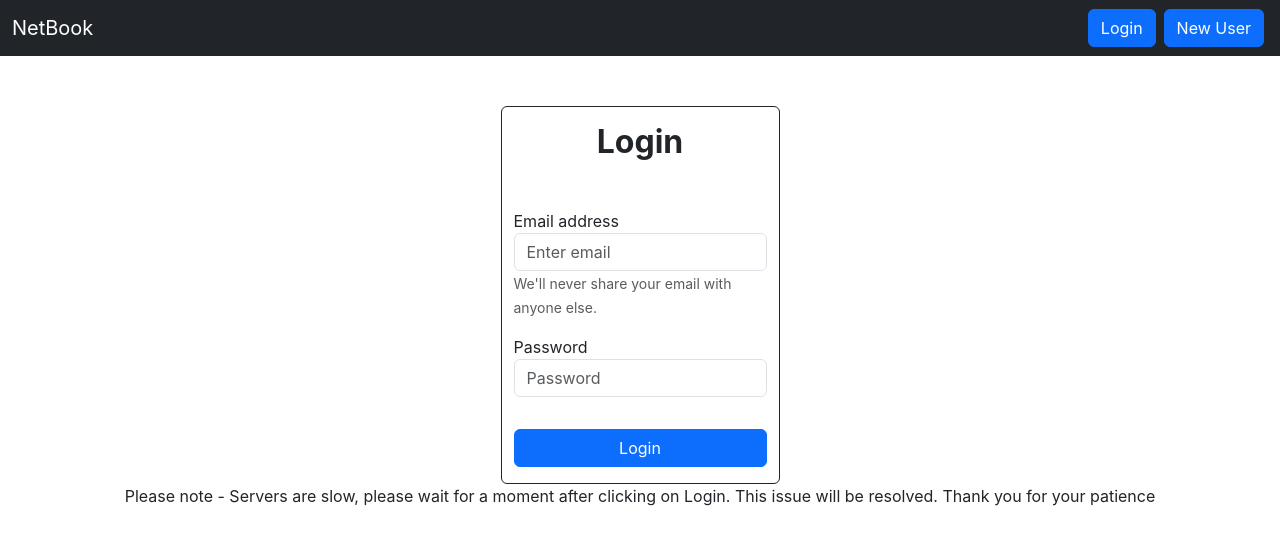
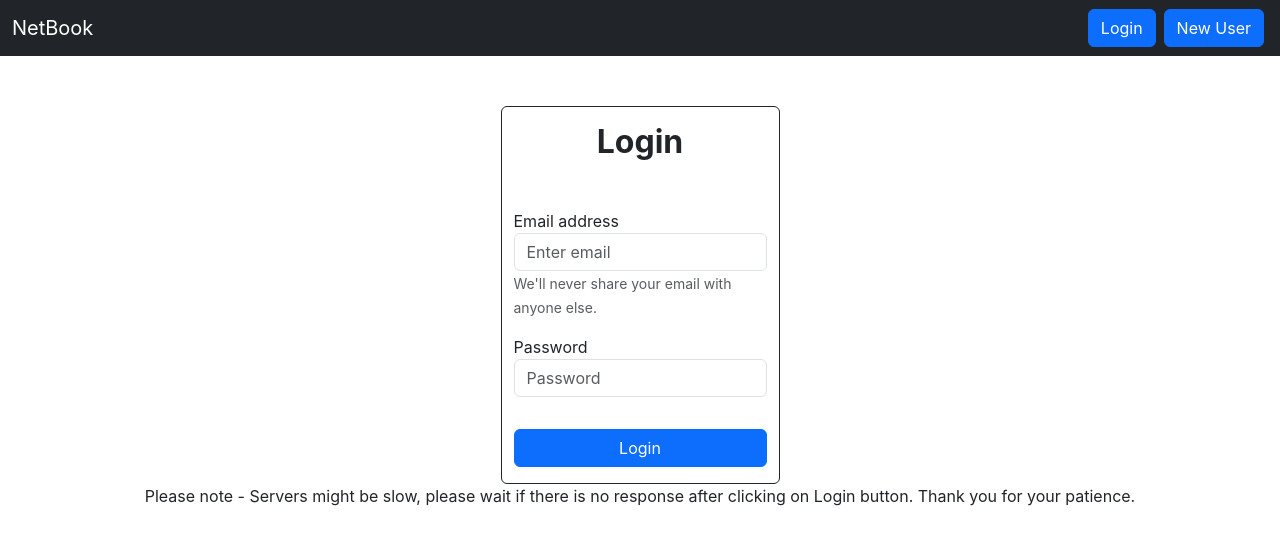
Before and after one commit to mitesh-sharma/NetBook, a React (Create React App) app: page /login in a window 1280 px wide. Shown: the top 544 px of the page. Built offline with nearby package versions, Linux system fonts and the light colour scheme.

Commit message:
chages in notes on login/signup pages

```diff
--- a/src/components/About.js
+++ b/src/components/About.js
@@ -12,7 +12,7 @@ const About = () => {
           <li>Implemented the 4 CRUD Create, Read, Update, Delete functionalities, enabling users to seamlessly add, update, and delete the notes.</li>
         </ul>
       <p>This Project is built by Mitesh Sharma, a computer science undergrad at VIT Bhopal. The website uses ReactJs, Bootstrap, Express, Nodejs, MongoDB. It is a simple and minimalistic project and will be update with new features in the future.</p>
-      <p>Thank you for Using this website.</p>
+      <p>Thank you for Using Netbook.</p>
     </div>
   )
 }
--- a/src/components/Login.js
+++ b/src/components/Login.js
@@ -48,7 +48,7 @@ const Login = (props) => {
             </form>
         </div>
         <div>
-            <p className='text-center'>Please note - Servers are slow, please wait for a moment after clicking on Login. This issue will be resolved. Thank you for your patience</p>
+            <p className='text-center'>Please note - Servers might be slow, please wait if there is no response after clicking on Login button. Thank you for your patience.</p>
         </div>
         </>
     )
--- a/src/components/Signup.js
+++ b/src/components/Signup.js
@@ -58,7 +58,7 @@ const Signup = (props) => {
             </form>
         </div>
         <div>
-            <p className='text-center'>Please note - Servers are slow, please wait for a moment after clicking on Submit. This issue will be resolved. Thank you for your patience</p>
+            <p className='text-center'>Please note - Servers might be slow, please wait if there is no response after clicking on Submit button. Thank you for your patience.</p>
         </div>
         </>
     )
```
